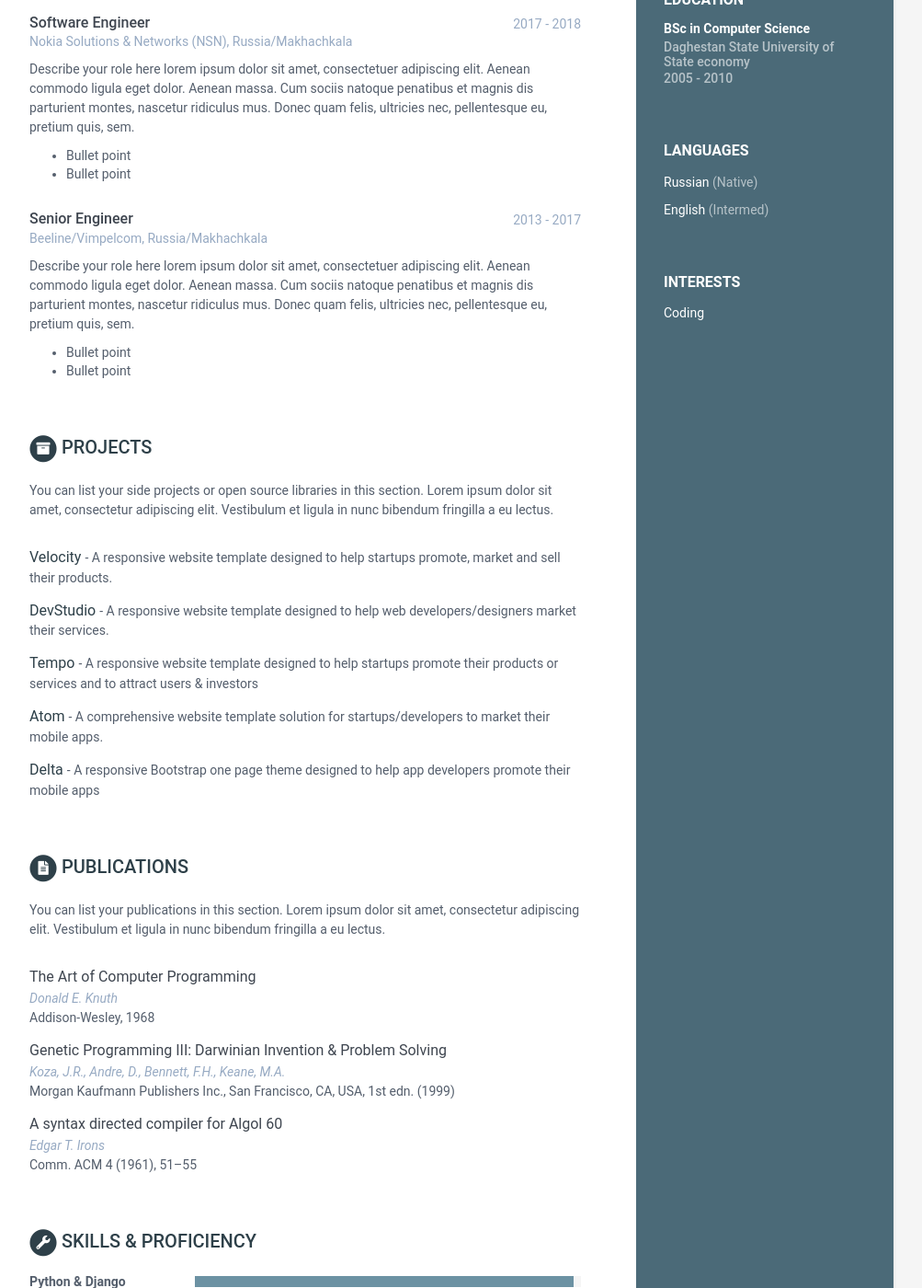
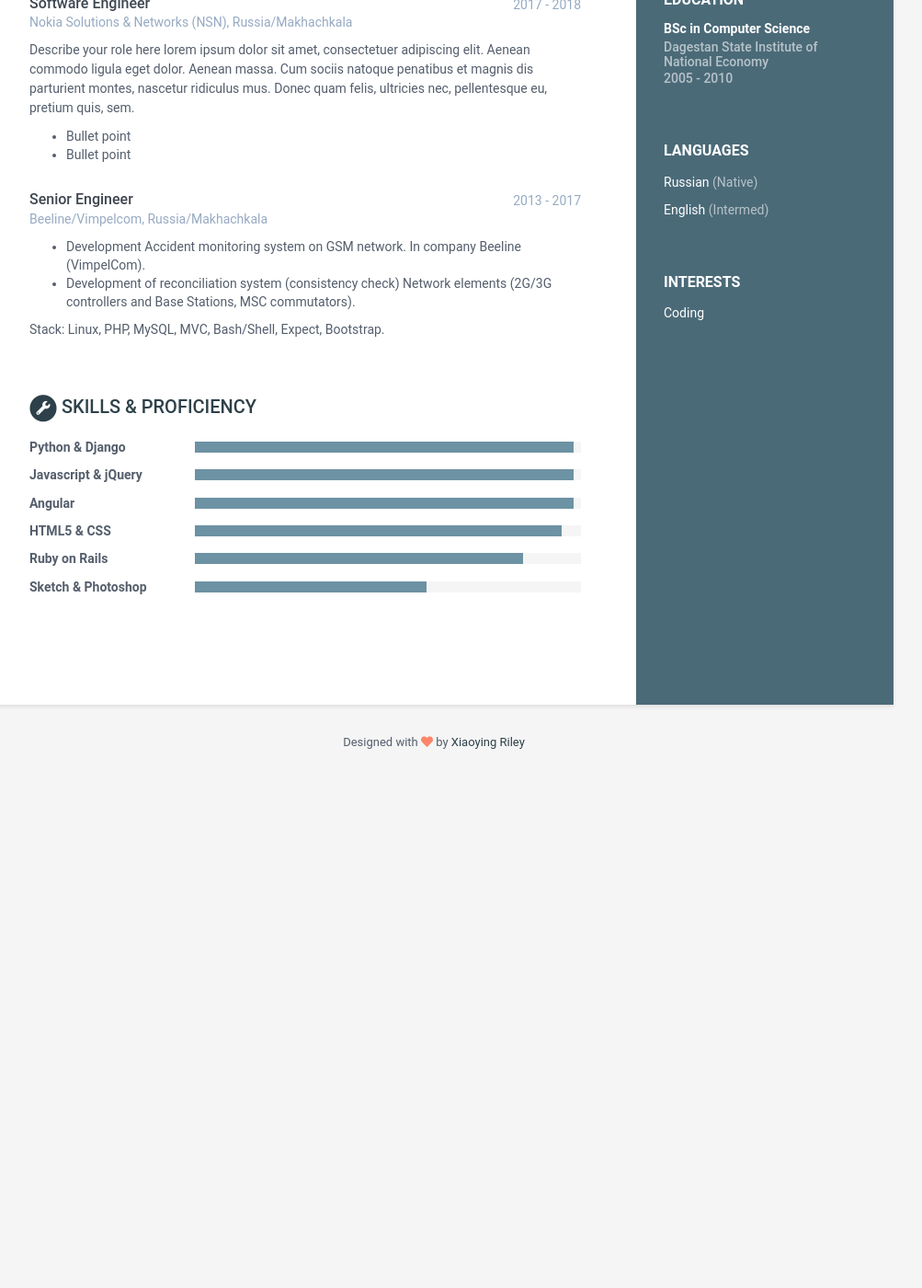
Before and after one commit to isagadji/isa, a Jekyll site: the page built from index.html, in a window 1280 px wide and 1400 px high, scrolled down 626 px. Shown: the whole window at 92% size, without its empty margins (168-1171 px from the left). Built offline with Jekyll 4.4.1, drawn with Linux system fonts in a browser that asks for light colours; after the commit the page ends 1474 px from its top, so only the background shows below that; some of the changed text lies outside the part shown.

Commit message:
Merge branch 'online-cv'
# Conflicts:
#	_config.yml

```diff
--- a/_data/data.yml
+++ b/_data/data.yml
@@ -38,27 +38,17 @@ sidebar:
 career-profile:
     title: PHP/Python Developer
     summary: |
-      Summarise your career here lorem ipsum dolor sit amet, consectetuer
-      adipiscing elit. You can [download this free resume/CV template here]().
-      Aenean commodo ligula eget dolor aenean massa. Cum sociis natoque
-      penatibus et magnis dis parturient montes, nascetur ridiculus mus.
-      Donec quam felis, ultricies nec, pellentesque eu.
+      I'm Software Engineer with proficiency in PHP, Python, Linux, AWS, LAMP, MySQL, Yii2, Networking and more.. Little experience of
+      development mobile apps using Objective-C, Swift and Cordova. I have more than 10 years experience on IT.
 
       Second paragraph if required.
 
 education:
     - degree: BSc in Computer Science
-      university: Daghestan State University of State economy
+      university: Dagestan State Institute of National Economy
       time: 2005 - 2010
       details: |
-        Describe your study here lorem ipsum dolor sit amet, consectetuer
-        adipiscing elit. Aenean commodo ligula eget dolor. Aenean massa. Cum
-        sociis natoque penatibus et magnis dis parturient montes, nascetur
-        ridiculus mus. Donec quam felis, ultricies nec, pellentesque eu,
-        pretium quis, sem.
-
-          - Bullet point
-          - Bullet point
+        Computer Programming, Applied informatics in economics.
 
 experiences:
     - role: Lead Engineer - PHP/Python
@@ -95,62 +85,12 @@ experiences:
       time: 2013 - 2017
       company: Beeline/Vimpelcom, Russia/Makhachkala
       details: |
-        Describe your role here lorem ipsum dolor sit amet, consectetuer
-        adipiscing elit. Aenean commodo ligula eget dolor. Aenean massa.
-        Cum sociis natoque penatibus et magnis dis parturient montes,
-        nascetur ridiculus mus. Donec quam felis, ultricies nec,
-        pellentesque eu, pretium quis, sem.
+        - Development Accident monitoring system on GSM network. In company Beeline (VimpelCom).
+        - Development of reconciliation system (consistency check) Network elements (2G/3G controllers and Base
+          Stations, MSC commutators).
 
-          - Bullet point
-          - Bullet point
+        Stack: Linux, PHP, MySQL, MVC, Bash/Shell, Expect, Bootstrap.
 
-projects:
-    title: Projects
-    intro: >
-      You can list your side projects or open source libraries in this
-      section. Lorem ipsum dolor sit amet, consectetur adipiscing elit.
-      Vestibulum et ligula in nunc bibendum fringilla a eu lectus.
-
-    assignments:
-      - title: Velocity
-        link: "#hook"
-        tagline: "A responsive website template designed to help startups promote, market and sell their products."
-
-      - title: DevStudio
-        link: "#"
-        tagline: "A responsive website template designed to help web developers/designers market their services."
-
-      - title: Tempo
-        link: "#"
-        tagline: "A responsive website template designed to help startups promote their products or services and to attract users &amp; investors"
-
-      - title: Atom
-        link: "#"
-        tagline: "A comprehensive website template solution for startups/developers to market their mobile apps."
-
-      - title: Delta
-        link: "#"
-        tagline: "A responsive Bootstrap one page theme designed to help app developers promote their mobile apps"
-
-publications:
-    title: Publications
-    intro: |
-      You can list your publications in this section. Lorem ipsum dolor sit
-      amet, consectetur adipiscing elit. Vestibulum et ligula in nunc
-      bibendum fringilla a eu lectus.
-
-    papers:
-      - title: The Art of Computer Programming
-        authors: Donald E. Knuth
-        conference: Addison-Wesley, 1968
-
-      - title: "Genetic Programming III: Darwinian Invention &amp; Problem Solving"
-        authors: Koza, J.R., Andre, D., Bennett, F.H., Keane, M.A.
-        conference: "Morgan Kaufmann Publishers Inc., San Francisco, CA, USA, 1st edn. (1999)"
-
-      - title: A syntax directed compiler for Algol 60
-        authors: Edgar T. Irons
-        conference: "Comm. ACM 4 (1961), 51–55"
 
 skills:
     title: Skills &amp; Proficiency
```
